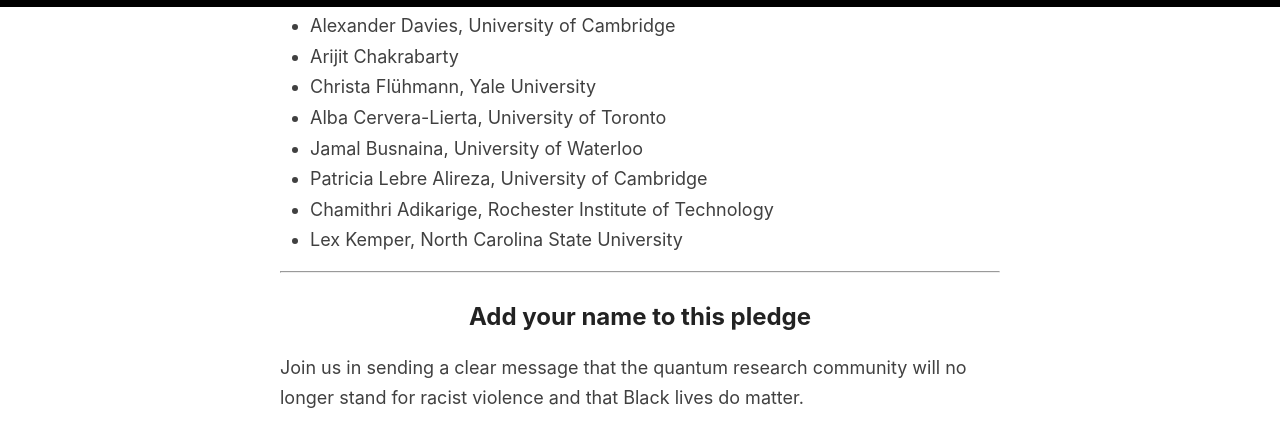
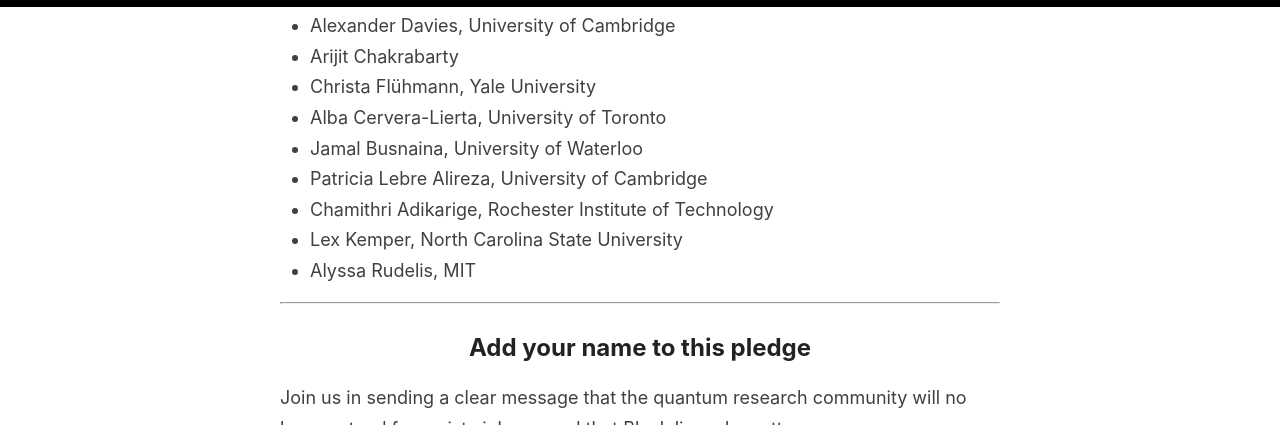
Before and after one commit to quantumforblacklives/quantumforblacklives.github.io, a Jekyll site: the page built from index.html, in a window 1280 px wide and 900 px high, scrolled down 4379 px, cut to the strip 0-425 px from the top of the window. Built offline with Jekyll 4.4.1, drawn with Linux system fonts in a browser that asks for light colours; the list of posts is cut into pages by our own code.

Commit message:
Add signature from Alyssa Rudelis.

```diff
--- a/_includes/signatories.md
+++ b/_includes/signatories.md
@@ -45,3 +45,4 @@
 - Patricia Lebre Alireza, University of Cambridge
 - Chamithri Adikarige, Rochester Institute of Technology
 - Lex Kemper, North Carolina State University
+- Alyssa Rudelis, MIT
```
